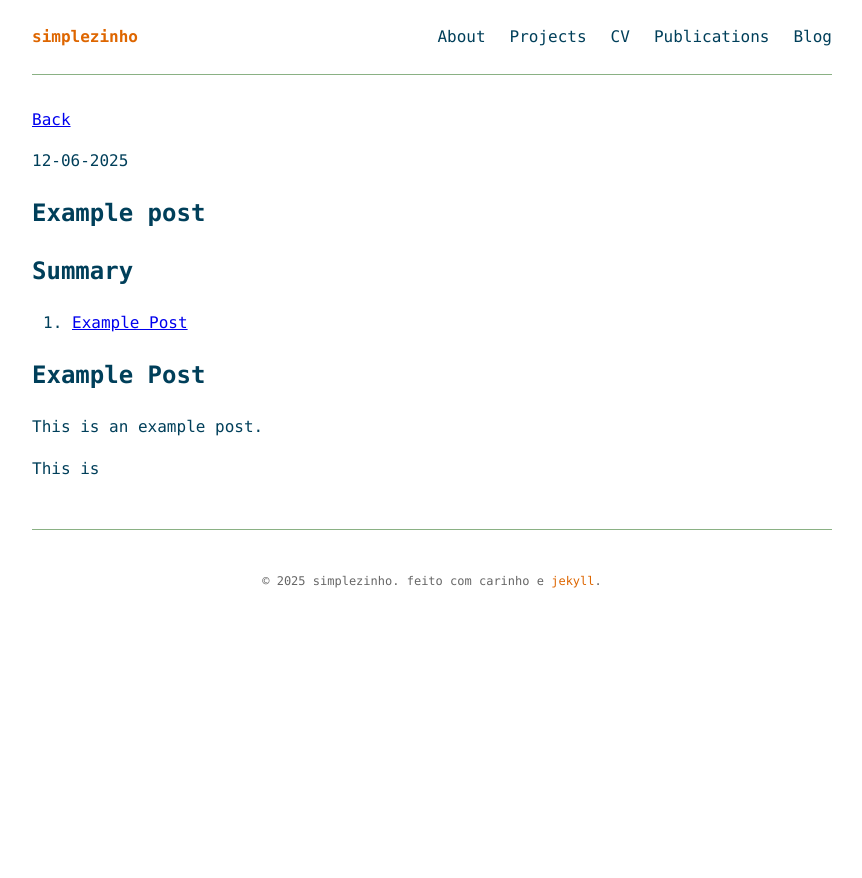
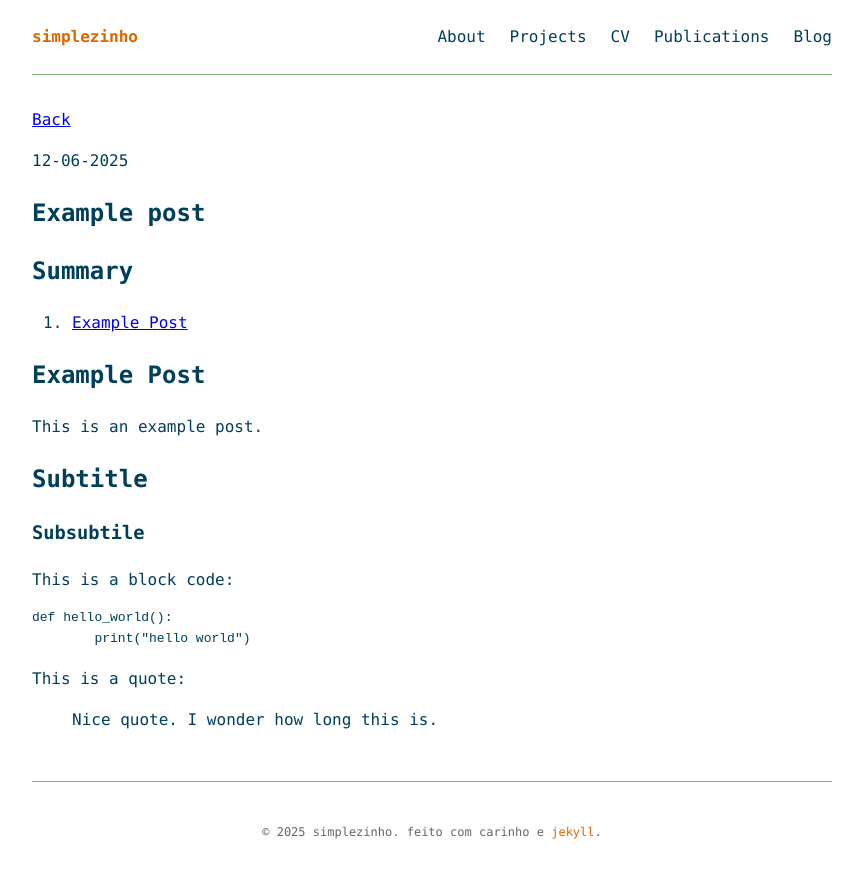
Before and after one commit to giovana-morais/simplezinho, a Jekyll site: the page built from _posts/2025-06-12-example-post.md, in a window 1280 px wide. Shown: the top 878 px of the page, without its empty margins (208-1070 px from the left). Built offline with Jekyll 4.4.1, drawn with Linux system fonts in a browser that asks for light colours.

Commit message:
enhance examples a bit

````diff
--- a/_posts/2025-06-12-example-post.md
+++ b/_posts/2025-06-12-example-post.md
@@ -11,5 +11,17 @@ layout: post
 # Example Post
 This is an example post.
 
+## Subtitle
 
-This is
+### Subsubtile
+
+This is a block code:
+
+```python
+def hello_world():
+	print("hello world")
+```
+
+This is a quote:
+
+> Nice quote. I wonder how long this is.
````
